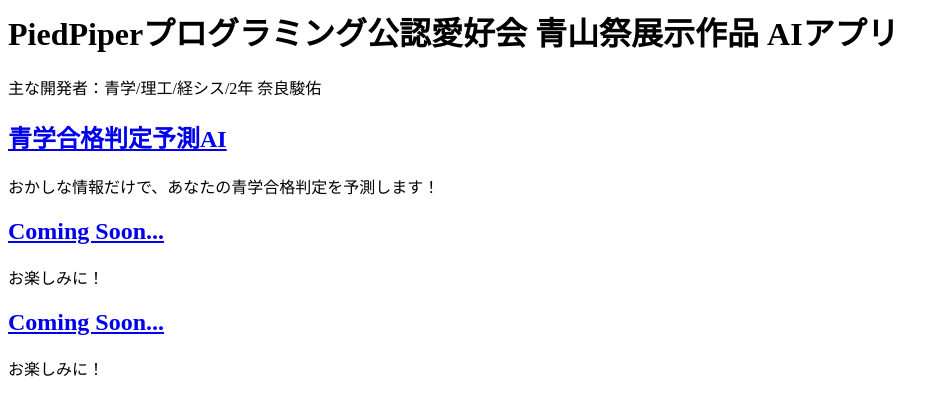
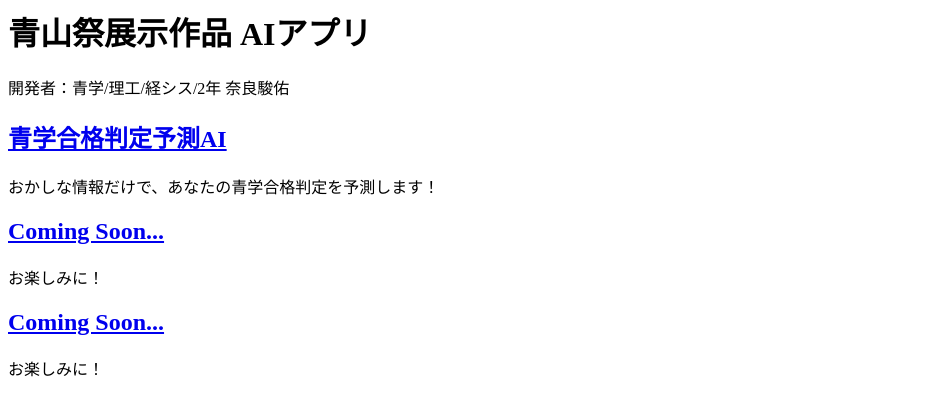
Before and after one commit to ARAN1218/Aoyamafes2021, a Django app: page / in a window 1280 px wide. Shown: the top 416 px of the page, without its empty margins (0-948 px from the left). Run offline with Django 3.2, Linux system fonts and the light colour scheme.

Commit message:
青学合格判定予測AIを完成させました。

```diff
--- a/mlapps/templates/mlapps/entrance.html
+++ b/mlapps/templates/mlapps/entrance.html
@@ -4,8 +4,8 @@
     </head>
     <body>
         <div>
-            <h1>PiedPiperプログラミング公認愛好会 青山祭展示作品 AIアプリ</h1>
-            <p>主な開発者：青学/理工/経シス/2年 奈良駿佑</p>
+            <h1>青山祭展示作品 AIアプリ</h1>
+            <p>開発者：青学/理工/経シス/2年 奈良駿佑</p>
         </div>
 
         <div>
--- a/mlapps/templates/mlapps/rent.html
+++ b/mlapps/templates/mlapps/rent.html
@@ -6,7 +6,7 @@
     <body>
         <div>
             <h1>Coming Soom...</h1>
-            <p>主な開発者：青学/理工/経シス/2年 奈良駿佑</p>
+            <p>開発者：青学/理工/経シス/2年 奈良駿佑</p>
         </div>
 
         <div>
--- a/mlapps/templates/mlapps/travel.html
+++ b/mlapps/templates/mlapps/travel.html
@@ -6,7 +6,7 @@
     <body>
         <div>
             <h1>Coming Soom...</h1>
-            <p>主な開発者：青学/理工/経シス/2年 奈良駿佑</p>
+            <p>開発者：青学/理工/経シス/2年 奈良駿佑</p>
         </div>
 
         <div>
--- a/mlapps/views.py
+++ b/mlapps/views.py
@@ -1,29 +1,35 @@
 from django.shortcuts import render
+import pickle
+import numpy as np
+import pandas as pd
+from sklearn.naive_bayes import MultinomialNB
+from sklearn.linear_model import LogisticRegression
+from sklearn.svm import SVC
 
 def entrance(request):
     return render(request, 'mlapps/entrance.html', {})
 
-questions = {'questions' : [
-        'あなたの性別は何ですか？(0. 男性, 1. 女性)'
-        ,'あなたは文系ですか？理系ですか？(0. 文系, 1. 理系)'
-        ,'あなたの卒業した高校の入学当時の偏差値はおよそいくつでしたか？(0. ~29, 1. 30~39, 2. 40~49, 3. 50~59, 4. 60~69, 5. 70~)'
-        ,'あなたは高校時代に何か部活に加入していましたか？(0. 運動部, 1. 文化部, 2. その他(加入していない含む))'
-        ,'あなたは大学進学という進路選択について、明確な目的意識がありましたか？(0. はい, 1. いいえ)'
-        ,'あなたはファッションに興味がありますか？(0. はい, 1. いいえ)'
-        ,'あなたは周りと合わせるよりも自分の道を突き通す方ですか？(0. はい, 1. いいえ)'
-        ,'あなたは音楽を聴きながら勉強していましたか？(0. はい, 1. いいえ)'
-        ,'あなたは塾・予備校(またはそれに準ずるサービス等)を利用していましたか？(0. はい, 1. いいえ)'
-        ,'あなたは青学合格年度の夏に一日平均どの程度勉強していましたか？(0. 0~2時間, 1. 2~4時間, 2. 4~6時間, 3. 6~8時間, 4. 8~10時間, 5. 10時間以上)'
-        ,'あなたは青学合格年度に一日平均どの程度睡眠をとっていましたか？(0. ~5時間, 1. 6~7時間, 2. 8~時間)'
-        ,'あなたは受験期にスマホやテレビ等の使用制限をかけていましたか？(0. はい, 1. いいえ)'
-        ,'あなたが使用していた付箋の色の数はいくつでしたか？(0. 0色(付箋は使用していない), 1. 1色, 2. 2色, 3. 3色, 4. 4色以上)'
-        ,'あなたが使用していたボールペン(蛍光ペン)の色の数はいくつでしたか？(0. 0色(ボールペンは使用していない), 1. 1色, 2. 2色, 3. 3色, 4. 4色以上)'
-        ,'第一志望大学群はどこでしたか？(0. 最難関国公立(東京一工)・早慶, 1. 難関国公立(金岡千広等)・上智理科大, 2. 準難関国公立(5S等)・MARCH, 3. 標準国立(stars等)・日東駒専, 4. その他)'
-        ,'あなたは青学を第何志望校として設定していましたか？(0. 第一志望校, 1. 第二志望校, 2. 第三志望校, 3. その他(第四志望校以下))'
-        ,'夏に何らかの模試を受けましたか？(0. 河合模試, 1. 駿台模試, 2. 東進模試, 3. 代々木模試, 4. 進研模試, 5. 複数受験した, 6. その他(受けていない含む))'
-        ,'[最重要]ハトは"良い"ですか？(0. はい, 1. いいえ, 810. ｵﾊｰﾄ🐦)'
-]}
-bayes_columns =['あなたの性別は何ですか？', 'あなたは文系ですか？理系ですか？', 'あなたは高校時代に何か部活に加入していましたか？', 'あなたは大学進学という進路選択について、明確な目的意識がありましたか？', 'あなたはファッションに興味がありますか？', 'あなたは周りと合わせるよりも自分の道を突き通す方ですか？', 'あなたは音楽を聴きながら勉強していましたか？', 'あなたは塾・予備校(またはそれに準ずるサービス等)を利用していましたか？', 'あなたは青学合格年度に一日平均どの程度睡眠をとっていましたか？', 'あなたは受験期にスマホやテレビ等の使用制限をかけていましたか？', '第一志望大学群はどこでしたか？']
+questions = {'questions' : {
+        'あなたの性別は何ですか？':['0. 男性', '1. 女性']
+        ,'あなたは文系ですか？理系ですか？':['0. 文系', '1. 理系']
+        ,'あなたの卒業した高校の入学当時の偏差値はおよそいくつでしたか？':['0. ~29', '1. 30~39', '2. 40~49', '3. 50~59', '4. 60~69', '5. 70~']
+        ,'あなたは高校時代に何か部活に加入していましたか？':['0. 運動部', '1. 文化部', '2. その他(加入していない含む)']
+        ,'あなたは大学進学という進路選択について、明確な目的意識がありましたか？':['0. はい', '1. いいえ']
+        ,'あなたはファッションに興味がありますか？':['0. はい', '1. いいえ']
+        ,'あなたは周りと合わせるよりも自分の道を突き通す方ですか？':['0. はい', '1. いいえ']
+        ,'あなたは音楽を聴きながら勉強していましたか？':['0. はい', '1. いいえ']
+        ,'あなたは塾・予備校(またはそれに準ずるサービス等)を利用していましたか？':['0. はい', '1. いいえ']
+        ,'あなたは青学合格年度の夏に一日平均どの程度勉強していましたか？':['0. 0~2時間', '1. 2~4時間', '2. 4~6時間', '3. 6~8時間', '4. 8~10時間', '5. 10時間以上']
+        ,'あなたは青学合格年度に一日平均どの程度睡眠をとっていましたか？':['0. ~5時間', '1. 6~7時間', '2. 8~時間']
+        ,'あなたは受験期にスマホやテレビ等の使用制限をかけていましたか？':['0. はい', '1. いいえ']
+        ,'あなたが使用していた付箋の色の数はいくつでしたか？':['0. 0色(付箋は使用していない)', '1. 1色', '2. 2色', '3. 3色', '4. 4色以上']
+        ,'あなたが使用していたボールペン(蛍光ペン)の色の数はいくつでしたか？':['0. 0色(ボールペンは使用していない)', '1. 1色', '2. 2色', '3. 3色', '4. 4色以上']
+        ,'第一志望大学群はどこでしたか？':['0. 最難関国公立(東京一工)・早慶', '1. 難関国公立(金岡千広等)・上智理科大', '2. 準難関国公立(5S等)・MARCH', '3. 標準国立(stars等)・日東駒専', '4. その他']
+        ,'あなたは青学を第何志望校として設定していましたか？':['0. 第一志望校', '1. 第二志望校', '2. 第三志望校', '3. その他(第四志望校以下)']
+        ,'夏に何らかの模試を受けましたか？':['0. 河合模試', '1. 駿台模試', '2. 東進模試', '3. 代々木模試', '4. 進研模試', '5. 複数受験した', '6. その他(受けていない含む)']
+        ,'[最重要]ハトは"良い"ですか？':['0. はい', '1. いいえ', '810. ｵﾊｰﾄ🐦']
+    }}
+bayes_columns = ['あなたの性別は何ですか？', 'あなたは文系ですか？理系ですか？', 'あなたは高校時代に何か部活に加入していましたか？', 'あなたは大学進学という進路選択について、明確な目的意識がありましたか？', 'あなたはファッションに興味がありますか？', 'あなたは周りと合わせるよりも自分の道を突き通す方ですか？', 'あなたは音楽を聴きながら勉強していましたか？', 'あなたは塾・予備校(またはそれに準ずるサービス等)を利用していましたか？', 'あなたは青学合格年度に一日平均どの程度睡眠をとっていましたか？', 'あなたは受験期にスマホやテレビ等の使用制限をかけていましたか？', '第一志望大学群はどこでしたか？']
 lr_columns = ['あなたは大学進学という進路選択について、明確な目的意識がありましたか？', 'あなたはファッションに興味がありますか？', 'あなたは周りと合わせるよりも自分の道を突き通す方ですか？', 'あなたは音楽を聴きながら勉強していましたか？', 'あなたは塾・予備校(またはそれに準ずるサービス等)を利用していましたか？', 'あなたは受験期にスマホやテレビ等の使用制限をかけていましたか？', '第一志望大学群はどこでしたか？']
 svm_columns = ['あなたはファッションに興味がありますか？']
 prediction = {
@@ -33,19 +39,36 @@ prediction = {
     3.:'D',
     4.:'E'
 }
+def delete_columns(df, columns):
+    for column in df.columns:
+        if column not in columns:
+            del df[column]
 
 def score(request):
     if request.method == 'GET':
-        return render(request, 'mlapps/score.html', {})
+        return render(request, 'mlapps/score.html', questions)
     else:
-        try:
-            pred = request.POST['judge']
+
+            df_try = pd.DataFrame(index=['own'])
+            for question in questions['questions']:
+                df_try[question] = request.POST[question]
+
+            df_bayes, df_lr, df_svm = df_try.copy(), df_try.copy(), df_try.copy()
+            delete_columns(df_bayes, bayes_columns)
+            delete_columns(df_lr, lr_columns)
+            delete_columns(df_svm, svm_columns)
+
+            with open('Aoyamasai_models.pickle', mode='rb') as fp:
+                model1, model2, model3 = pickle.load(fp)
+            pred = int(np.round((model1.predict(df_bayes) + model2.predict(df_lr) + model3.predict(df_svm)) / 3))
+
             return render(request, 'mlapps/score.html',
             {
-                'pred':pred,
-            })
-        except:
-            return render(request, 'mlapps/score.html', {})
+                'pred':prediction[pred],
+            }
+            )
+
+            return render(request, 'mlapps/score.html', questions)
 
 def rent(request):
     return render(request, 'mlapps/rent.html', {})
```
Also changed, not shown: mlapps/templates/mlapps/score.html (+19 -8 lines), 1 other file.
